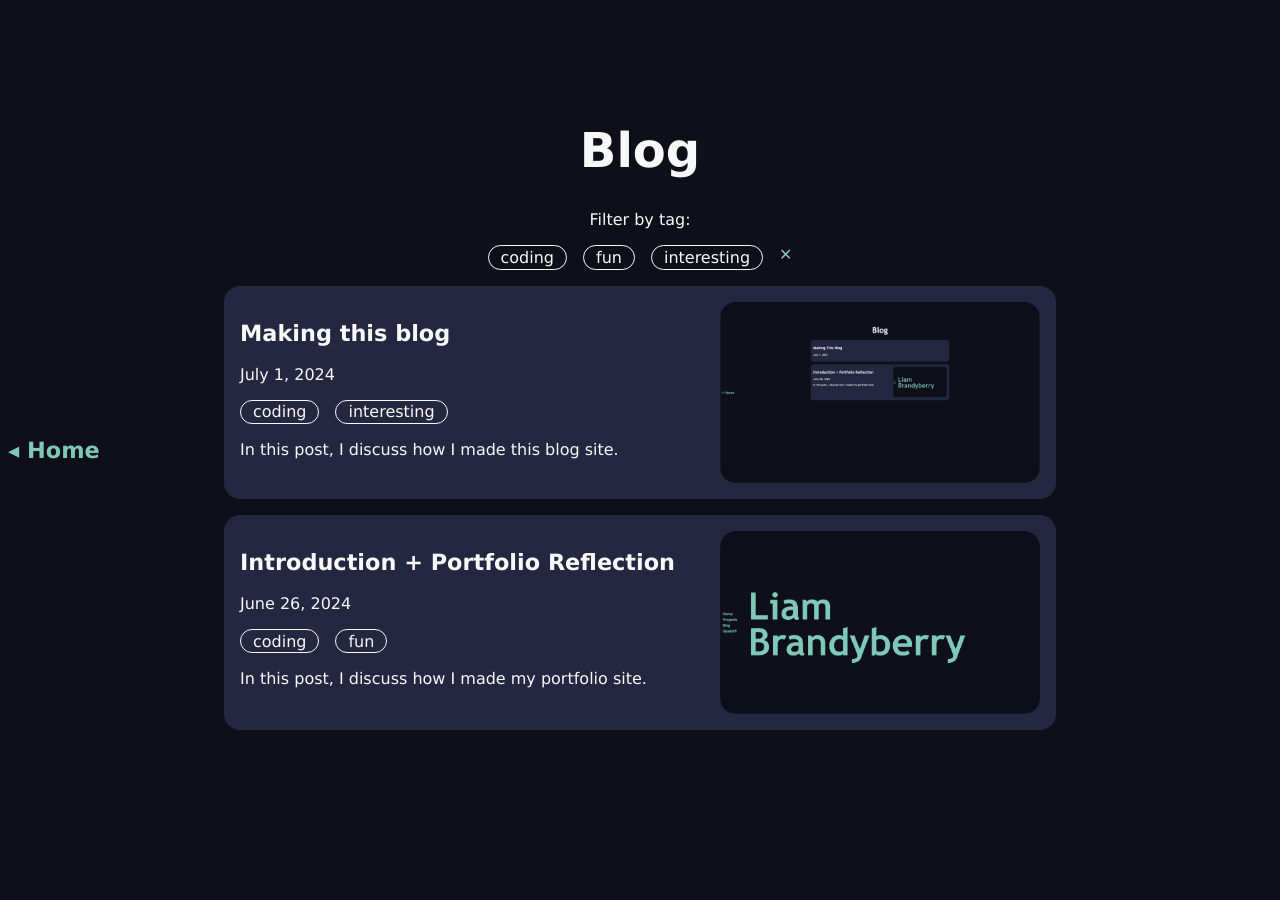
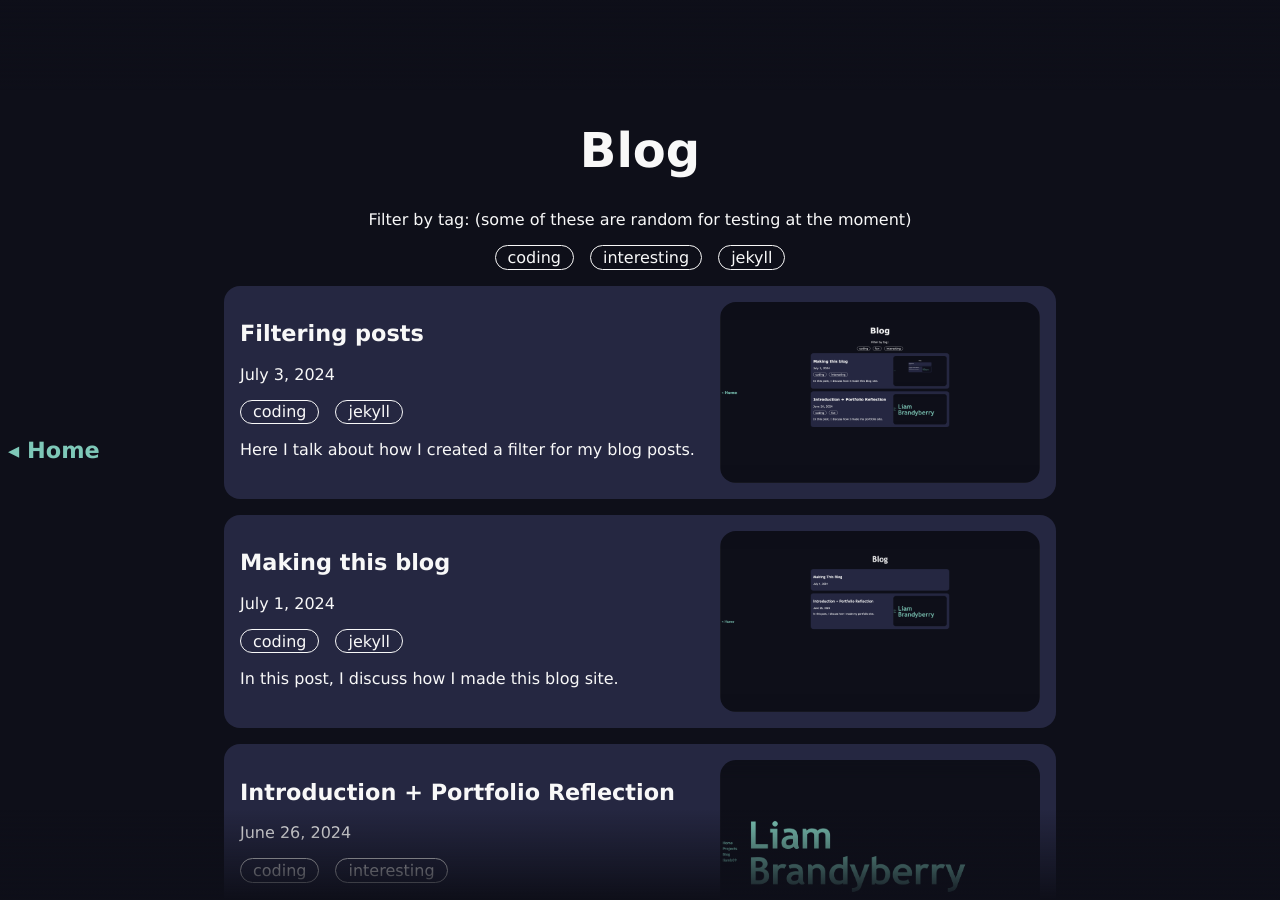
Before and after one commit to liamb09/blog, a Jekyll site: the page built from index.markdown, in a window 1280 px wide and 900 px high. Built offline with Jekyll 4.4.1, drawn with Linux system fonts in a browser that asks for light colours; part of the change alters nothing that is shown; some of the changed text lies outside the part shown.

Commit message:
Add "Filtering posts" blog post

````diff
--- a/_layouts/home.html
+++ b/_layouts/home.html
@@ -67,17 +67,18 @@
 
 <h1 id="section-header">Blog</h1>
 
-<p class="filter-label">Filter by tag: </p>
+<p class="filter-label">Filter by tag: (some of these are random for testing at the moment)</p>
 
 {% if site.tags.size > 1 %}
     <div id="tag-menu">
         {% for tag in site.tags %}
             <p class="tag-menu-item" onclick="filterPosts('{{ tag[0] }}')">{{ tag[0] }}</p>
         {% endfor %}
-        <p id="remove-filter" onclick="removeFilter()">&#x2715;</p>
+        <p id="remove-filter" onclick="removeFilter()" hidden>&#x2715;</p>
     </div>
 {% endif %}
 
+<!--  -->
 <ul id="blog-list">
     {% for post in site.posts %}
         <li class='{{ post.tags | join: " " }}'>
--- a/_posts/2024-06-26-intro-and-portfolio-reflection.md
+++ b/_posts/2024-06-26-intro-and-portfolio-reflection.md
@@ -2,12 +2,10 @@
 layout:      post
 title:       "Introduction + Portfolio Reflection"
 date:        2024-06-26 16:00:00 -0500
-description: In this post, I discuss how I made my portfolio site.
+description: This post goes through how I made my portfolio site.
 image:       website.png
-tags:        coding fun
+tags:        coding interesting
 ---
-
-## Introduction
 
 Hi! My name is Liam, and this is the first post in my blog. I have just finished building this site that serves to showcase my projects, but more on that later.
 
--- a/_posts/2024-07-01-making-this-blog.md
+++ b/_posts/2024-07-01-making-this-blog.md
@@ -4,14 +4,10 @@ title:       "Making this blog"
 date:        2024-07-01 11:30:00 -0500
 description: In this post, I discuss how I made this blog site.
 image:       blog.png
-tags:        coding interesting
+tags:        coding jekyll
 ---
 
-## Introduction
-
 Hi again! Now that I have fully fleshed out this blog page to the point that I am happy, I want to sort of debrief and explain how I went from clueless with Jekyll to slightly less clueless and some of the problems I had.
-
-## Making this blog
 
 After finishing my portfolio page, I was eager to move on to a blog, because, well, that’s just what I’ve seen a lot of people do. Also, my 7th grade coding teacher said that this is a good thing to have, so here I am.
 
--- /dev/null
+++ b/_posts/2024-07-03-filtering-posts.md
@@ -0,0 +1,95 @@
+---
+layout:      post
+title:       "Filtering posts"
+date:        2024-07-03 17:00:00 -0500
+description: Here I talk about how I created a filter for my blog posts.
+image:       blogWithFilter.png
+tags:        coding jekyll
+---
+
+Hello!
+
+Before I moved on to my other projects, there was one main thing that I wanted to do with my blog, which was to create a filter. If I do end up making posts about a variety of topics, as I hope to do, I want an easy way to see only the posts about a certain topic. Also, Jekyll has a built-in ``tags`` feature that lets you basically sort posts, so I thought I might as well try it.
+
+## Making the filter
+
+My first plan for the filter was to somehow have some JavaScript variable that I could use to show only the posts with that tag, with something like this:
+
+```html
+{% for post in site.posts %}
+    {% if post.tags contains “some-tag” %}
+        <!-- Display the post -->
+    {% endif %}
+{% endfor %}
+```
+
+However, this method would be hard to accomplish, and besides, as [this](https://stackoverflow.com/questions/32934372/jekyll-use-the-js-variable-for-if-condition) Stack Overflow question informed me, this kind of defeats the purpose of Jekyll: a _static_ site generator. This is not really respecting the static component of Jekyll, which is why I moved on to a different approach that the answer suggested: hiding irrelevant content with JavaScript.
+
+I was able to do this by utilizing the ``hidden`` HTML attribute to hide irrelevant posts in a filter. I did this by creating two main Javascript functions to handle the hiding and showing of posts.
+
+The first of these functions was ``filterPosts``, which takes the name of the tag to filter for when a tag filter button is clicked at the top of the Blog page.
+
+```javascript
+function filterPosts (tag) {
+    // Show remove filter button
+    document.getElementById("remove-filter").removeAttribute("hidden");
+
+    // Make sure tag is visibly selected
+    unselectTags();
+    tags = document.getElementsByClassName("tag-menu-item");
+    for (var i = 0; i < tags.length; i++) {
+        if (tags[i].innerHTML == tag) {
+            tags[i].classList.add("selected-tag");
+        }
+    }
+
+    // Make sure they're all hidden
+    liElements = document.getElementsByTagName("li");
+    for (var i = 0; i < liElements.length; i++) {
+        liElements[i].setAttribute("hidden", "");
+    }
+
+    // Remove hidden from posts that have tag
+    selectedPosts = document.getElementsByClassName(tag);
+    for (var i = 0; i < selectedPosts.length; i++) {
+        selectedPosts[i].removeAttribute("hidden");
+    }
+}
+```
+
+``filterPosts`` does a few things:
+1. First, it shows the remove filter button, which appears as an X, that can clear the filter.
+1. Then, it makes sure only the current filter tag is selected.
+1. Finally it hides all posts before unhiding only the posts that have the selected tag.
+
+This was also the first time I worked with manipulating HTML attributes and classes with JavaScript, which proved to be easy and effective.
+
+Next, I created a function to clear all filters: ``removeFilter``.
+
+```javascript
+function removeFilter () {
+            // Make sure no posts are hidden
+            liElements = document.getElementsByTagName("li");
+            for (var i = 0; i < liElements.length; i++) {
+                if (liElements[i].hasAttribute("hidden")) {
+                    liElements[i].removeAttribute("hidden");
+                }
+            }
+
+            // Hide remove filter button
+            document.getElementById("remove-filter").setAttribute("hidden", "");
+
+            unselectTags();
+        }
+```
+
+This resets everything by
+1. Showing all posts
+1. Removing the remove filter button
+1. Making sure all the tags are deselected
+
+I found that these functions worked together pretty seamlessly, easily creating the functionality I was going for.
+
+## Final words
+
+Adding this feature to my blog site satisfies my vision for my blog site as of now, so now I will likely move on to other projects here on out.
--- a/assets/css/homeStyles.css
+++ b/assets/css/homeStyles.css
@@ -64,6 +64,7 @@ button {
     display: flex;
     gap: 1rem;
     justify-content: center;
+    align-items: center;
 }
 
 .tag-menu-item {
````
Also changed, not shown: assets/images/blogWithFilter.png (added).
